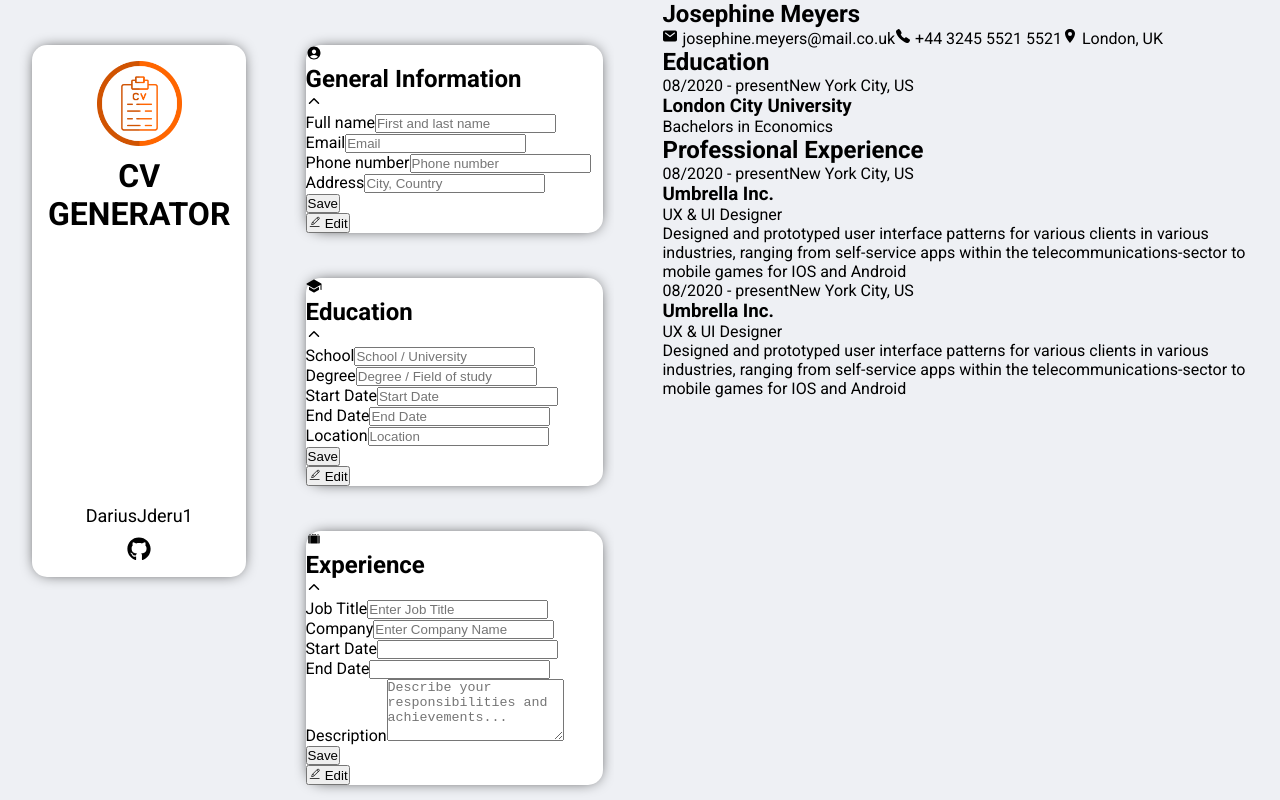
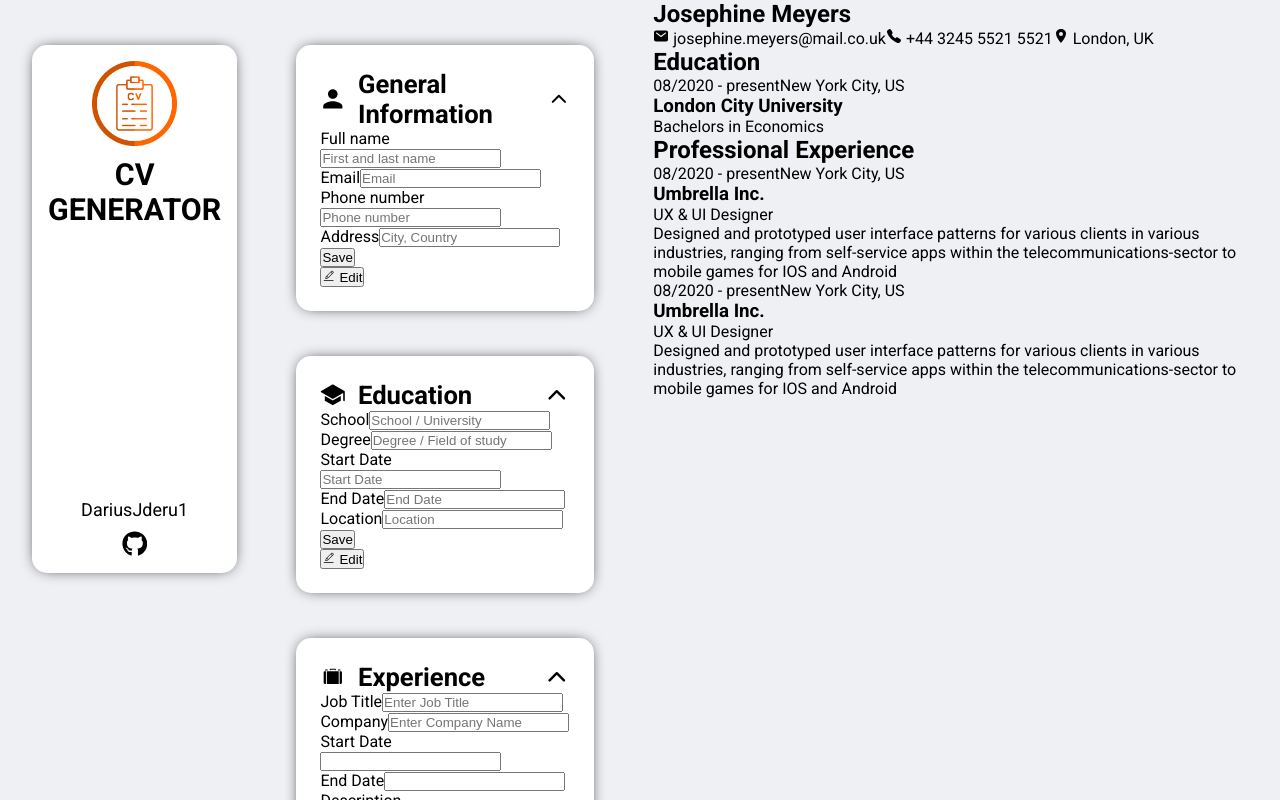
Before and after one commit to DariusJderu1/CV-builder, a React (Vite) app: page / in a window 1280 px wide. Built offline with nearby package versions, Linux system fonts and the light colour scheme.

Commit message:
Add styles to icons

```diff
--- a/src/components/editor/FormWrapper.jsx
+++ b/src/components/editor/FormWrapper.jsx
@@ -7,14 +7,14 @@ export default function FormWrapper({children, icon, title}) {
 
         <section className="form-section-container">
 
-            <div>
-                <div>
+            <header className="form-header">
+                <div className="form-title-group">
                     {icon}
                     <h2>{title}</h2>
                 </div>
 
-                <IoChevronUp />
-            </div>
+                <IoChevronUp className="form-expand-icon"/>
+            </header>
 
             <div>
                 {children}
--- a/src/components/editor/GeneralInfoForm.jsx
+++ b/src/components/editor/GeneralInfoForm.jsx
@@ -1,4 +1,4 @@
-import { IoPersonCircle } from "react-icons/io5";
+import { IoMdPerson } from "react-icons/io";
 import { CiEdit } from "react-icons/ci";
 import FormWrapper from "./FormWrapper";
 
@@ -6,7 +6,7 @@ export default function GeneralInfoForm() {
 
     return (
 
-        <FormWrapper icon={<IoPersonCircle />} title="General Information">
+        <FormWrapper icon={<IoMdPerson />} title="General Information">
 
             <form>
                 <div>
--- a/src/styles/editor/FormWrapper.css
+++ b/src/styles/editor/FormWrapper.css
@@ -6,4 +6,38 @@
     box-shadow: var(--shadow);
 
     width: 100%;
+
+    padding: 1.5rem;
 }
+
+.form-header {
+
+    display: flex;
+    justify-content: space-between;
+    align-items: center;
+}
+
+.form-title-group {
+
+    display: flex;
+    align-items: center;
+    gap: 0.75rem;
+
+    h2 {
+
+        font-size: var(--fs-lg);
+    }
+
+    svg {
+
+        flex-shrink: 0;
+        font-size: var(--fs-lg);
+    }
+}
+
+.form-expand-icon {
+
+    cursor: pointer;
+    font-size: var(--fs-lg);
+    font-weight: 800;
+}
--- a/src/styles/index.css
+++ b/src/styles/index.css
@@ -30,10 +30,10 @@
     --fs-base: clamp(1rem, 0.95rem + 0.25vw, 1.125rem);
 
     /* Large: Editor section headers ("General Information", "Save your resume") */
-    --fs-lg: clamp(1.25rem, 1.15rem + 0.5vw, 1.5rem);
+    --fs-lg: clamp(1.25rem, 1.2rem + 0.5vw, 1.65rem);
 
     /* Extra Large: Main branding/titles ("CV GENERATOR") */
-    --fs-xl: clamp(1.5rem, 1.3rem + 1vw, 2rem);
+    --fs-xl: clamp(1.5rem, 1.3rem + 1vw, 1.9rem);
 }
 
 body {
```
